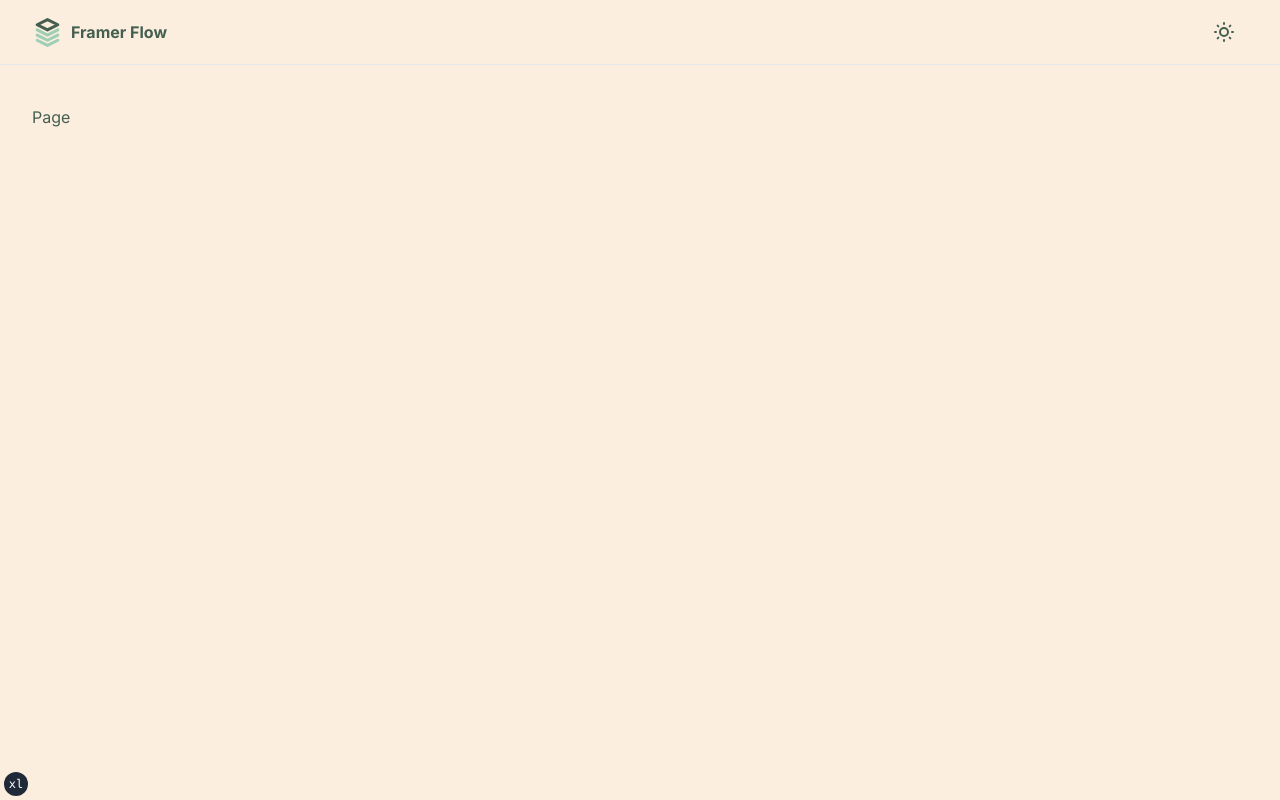
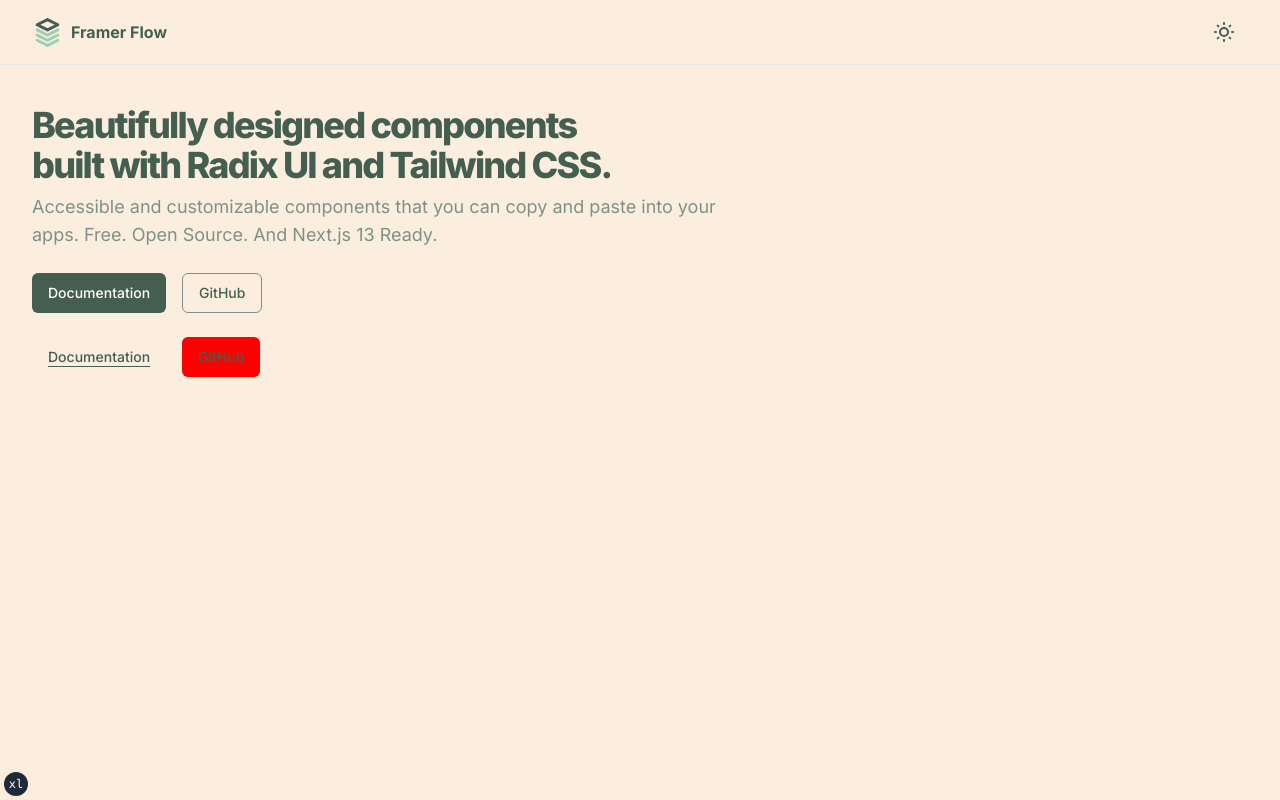
Before and after one commit to Aurelien-jcb/framerflow, a Next.js app: page / in a window 1280 px wide. Built offline with nearby package versions, Linux system fonts and the light colour scheme.

Commit message:
added news pages (clients,commandes,devis, fournisseurs,produits, stocks et update home page

```diff
--- /dev/null
+++ b/app/clients/page.tsx
@@ -0,0 +1,9 @@
+import React from 'react'
+
+const Client = () => {
+  return (
+    <div>Clients</div>
+  )
+}
+
+export default Client
--- /dev/null
+++ b/app/commandes/page.tsx
@@ -0,0 +1,7 @@
+import React from "react";
+
+const Orders = () => {
+  return <div>Commandes</div>;
+};
+
+export default Orders;
--- /dev/null
+++ b/app/devis/page.tsx
@@ -0,0 +1,7 @@
+import React from 'react'
+
+const Quote = () => {
+  return <div>Devis</div>;
+};
+
+export default Quote;
--- /dev/null
+++ b/app/fournisseurs/page.tsx
@@ -0,0 +1,7 @@
+import React from 'react'
+
+const Supplier = () => {
+  return <div>Fournisseurs</div>;
+};
+
+export default Supplier;
--- a/app/page.tsx
+++ b/app/page.tsx
@@ -6,7 +6,52 @@ import { buttonVariants } from "@/components/ui/button"
 export default function IndexPage() {
   return (
     <section className="container grid items-center gap-6 pb-8 pt-6 md:py-10">
-      Page
+      <div className="flex max-w-[980px] flex-col items-start gap-2">
+        <h1 className="text-3xl font-extrabold leading-tight tracking-tighter text-primary md:text-4xl">
+          Beautifully designed components <br className="hidden sm:inline" />
+          built with Radix UI and Tailwind CSS.
+        </h1>
+        <p className="max-w-[700px] text-lg text-primary-foreground">
+          Accessible and customizable components that you can copy and paste
+          into your apps. Free. Open Source. And Next.js 13 Ready.
+        </p>
+      </div>
+      <div className="flex gap-4">
+        <Link
+          href={siteConfig.links.docs}
+          target="_blank"
+          rel="noreferrer"
+          className={buttonVariants()}
+        >
+          Documentation
+        </Link>
+        <Link
+          target="_blank"
+          rel="noreferrer"
+          href={siteConfig.links.github}
+          className={buttonVariants({ variant: "outline" })}
+        >
+          GitHub
+        </Link>
+      </div>
+      <div className="flex gap-4">
+        <Link
+          href={siteConfig.links.docs}
+          target="_blank"
+          rel="noreferrer"
+          className={buttonVariants({ variant: "link" })}
+        >
+          Documentation
+        </Link>
+        <Link
+          target="_blank"
+          rel="noreferrer"
+          href={siteConfig.links.github}
+          className={buttonVariants({ variant: "destructive" })}
+        >
+          GitHub
+        </Link>
+      </div>
     </section>
   )
 }
--- /dev/null
+++ b/app/produits/page.tsx
@@ -0,0 +1,7 @@
+import React from 'react'
+
+const Products = () => {
+  return <div>Produits</div>;
+};
+
+export default Products;
--- /dev/null
+++ b/app/stocks/page.tsx
@@ -0,0 +1,7 @@
+import React from 'react'
+
+const Stocks = () => {
+  return <div>Stocks</div>;
+}
+
+export default Stocks;
```
